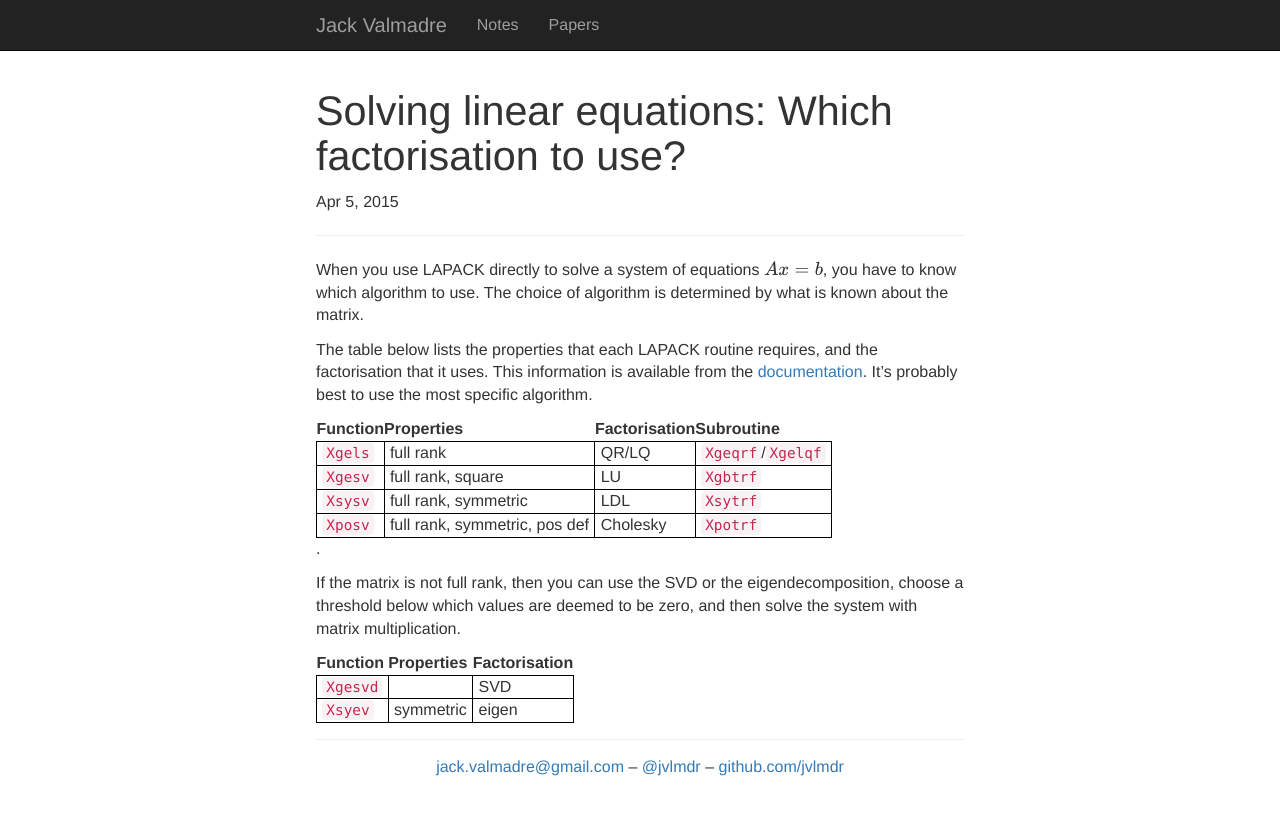
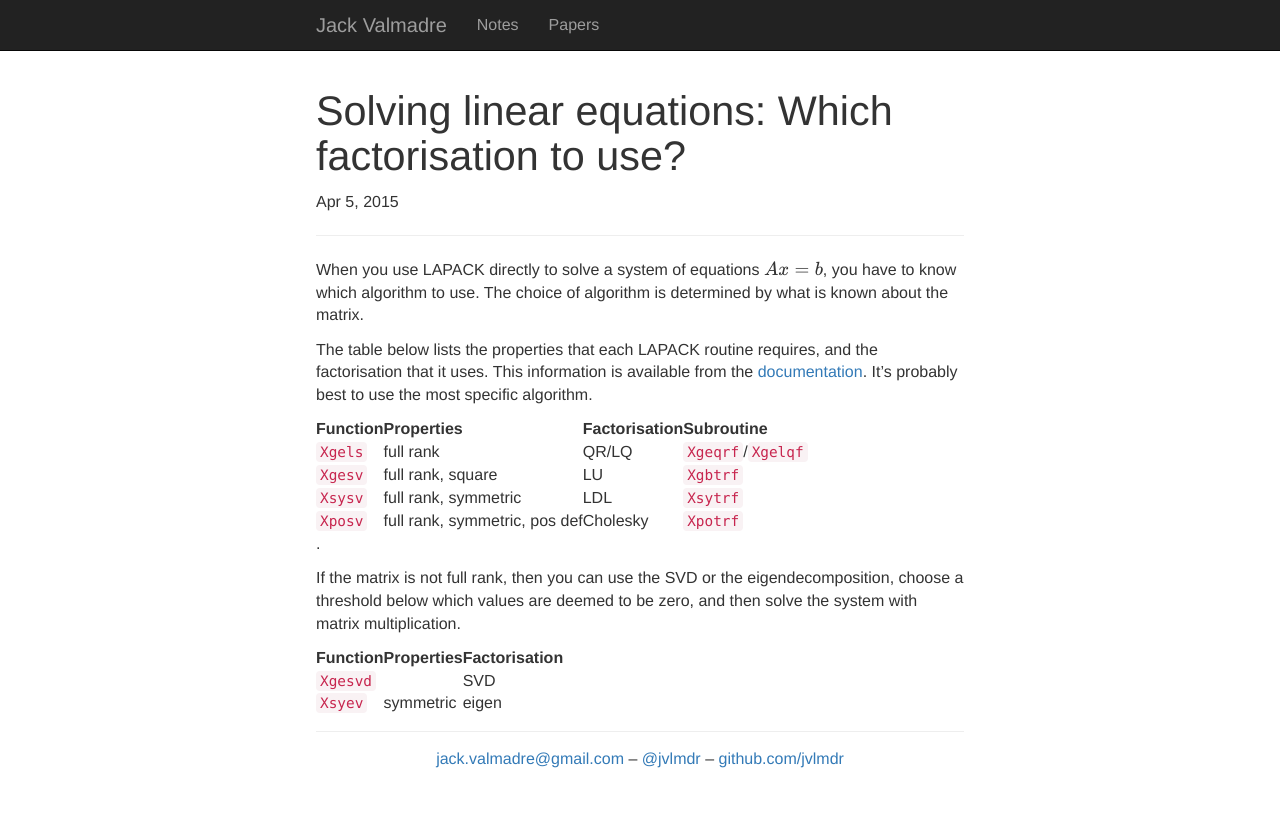
Before and after one commit to jvlmdr/jack.valmadre.net, a Jekyll site: the page built from notes/_posts/2015-04-05-which-factorisation.md, in a window 1280 px wide. Shown: the top 815 px of the page. Built offline with Jekyll 4.4.1, drawn with Linux system fonts in a browser that asks for light colours; nearby versions of some CDN libraries; formulas are drawn with MathJax 3.

Commit message:
Erase custom table style

```diff
--- a/css/main.css
+++ b/css/main.css
@@ -61,11 +61,3 @@ ul.papers .paper-title {
 ul.papers .paper-authors {
   color: #999999;
 }
-
-/* Style for tables. */
-
-td {
-  border: 1px solid black;
-  padding-left: 4pt;
-  padding-right: 4pt;
-}
```
